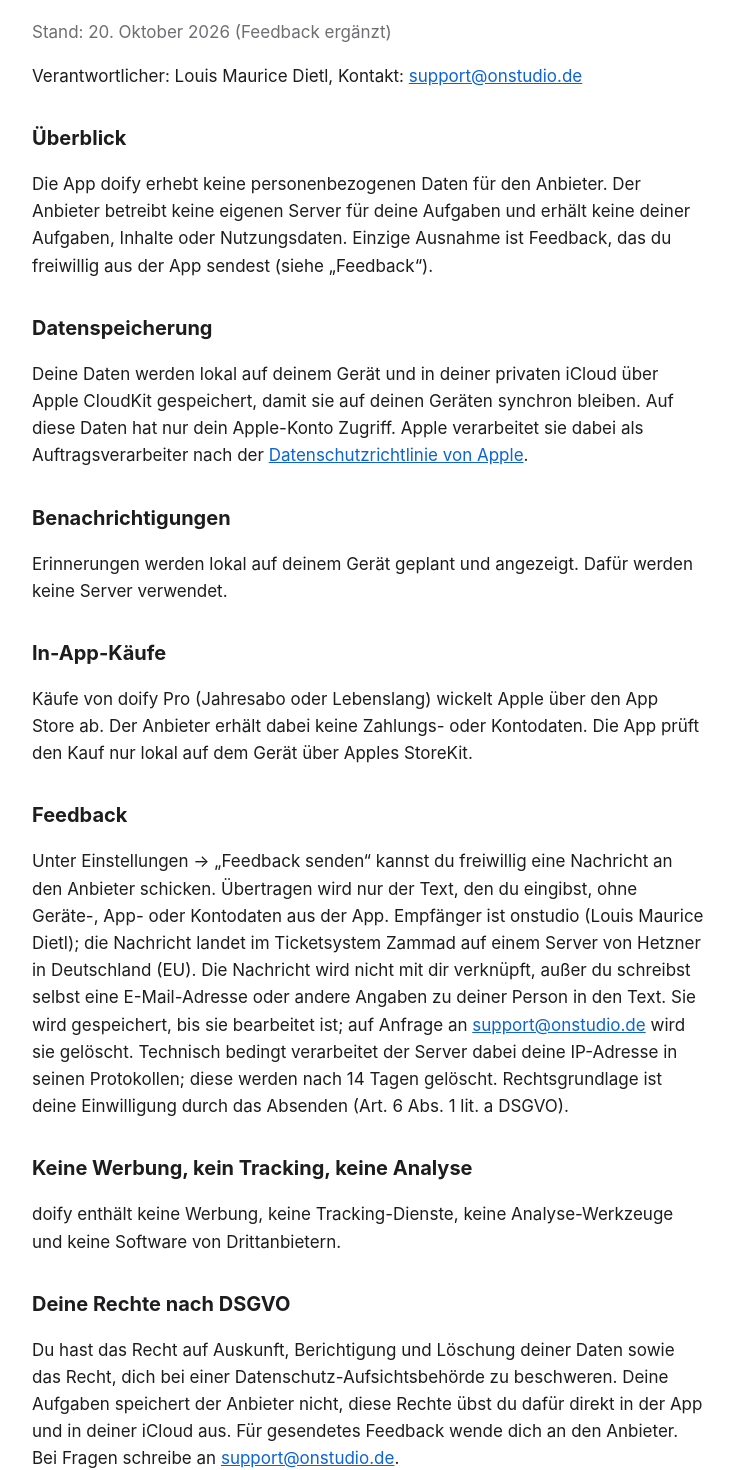
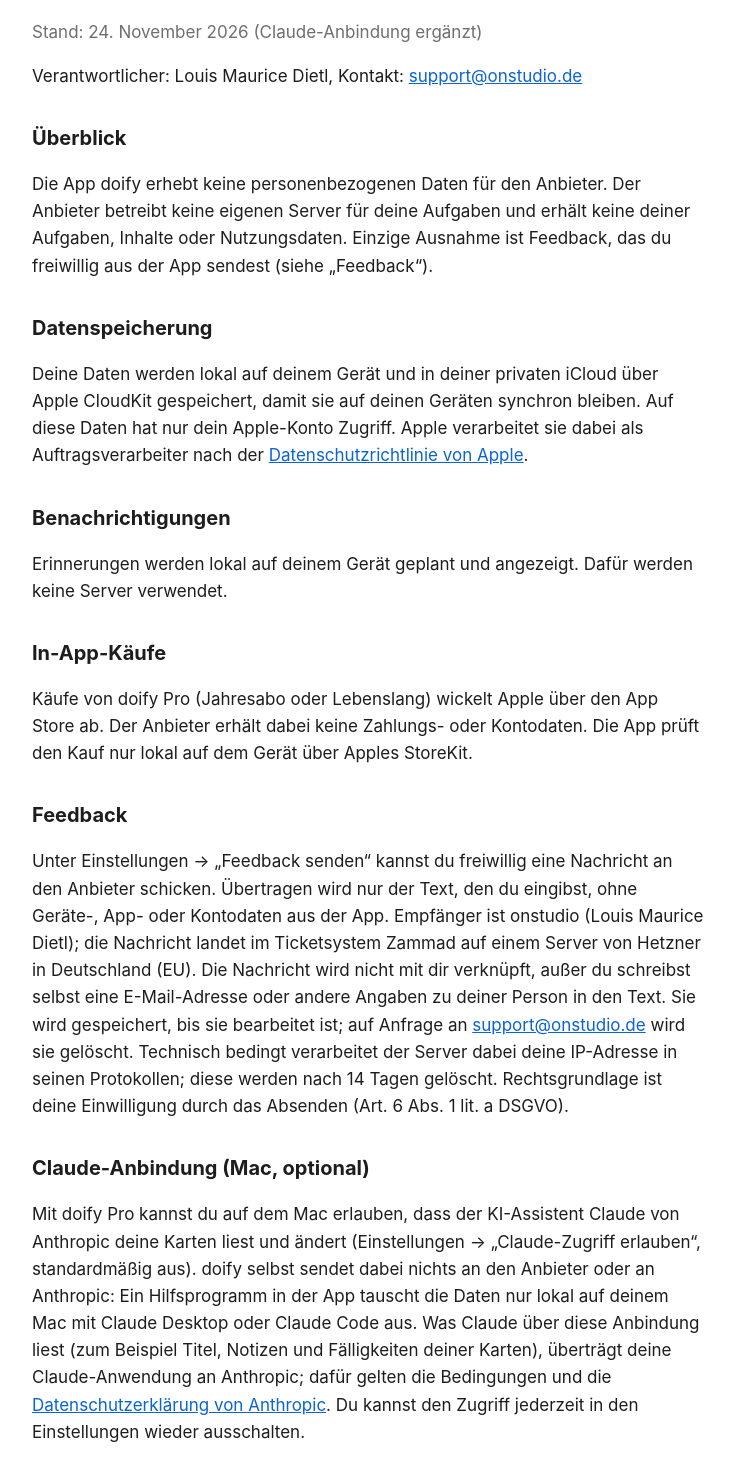
Before and after one commit to onstudiode/doify-site, a plain HTML site: page datenschutz/index.html in a window 1280 px wide. Shown: the part 133-1603 px from the top of the page, without its empty margins (272-1006 px from the left). Drawn offline with Linux system fonts and the light colour scheme.

Commit message:
docs: privacy note for the optional Claude connection on the Mac

```diff
--- a/datenschutz/index.html
+++ b/datenschutz/index.html
@@ -19,7 +19,7 @@ a{color:var(--ac)}.mut{color:var(--mut)}
 <main>
 <p class="lang"><a href="../en/datenschutz/" hreflang="en" lang="en">English</a></p>
 <h1>Datenschutzerklärung</h1>
-<p class="mut">Stand: 20. Oktober 2026 (Feedback ergänzt)</p>
+<p class="mut">Stand: 24. November 2026 (Claude-Anbindung ergänzt)</p>
 <p>Verantwortlicher: Louis Maurice Dietl, Kontakt: <a href="mailto:support@onstudio.de">support@onstudio.de</a></p>
 
 <h2>Überblick</h2>
@@ -37,6 +37,9 @@ a{color:var(--ac)}.mut{color:var(--mut)}
 <h2>Feedback</h2>
 <p>Unter Einstellungen → „Feedback senden“ kannst du freiwillig eine Nachricht an den Anbieter schicken. Übertragen wird nur der Text, den du eingibst, ohne Geräte-, App- oder Kontodaten aus der App. Empfänger ist onstudio (Louis Maurice Dietl); die Nachricht landet im Ticketsystem Zammad auf einem Server von Hetzner in Deutschland (EU). Die Nachricht wird nicht mit dir verknüpft, außer du schreibst selbst eine E-Mail-Adresse oder andere Angaben zu deiner Person in den Text. Sie wird gespeichert, bis sie bearbeitet ist; auf Anfrage an <a href="mailto:support@onstudio.de">support@onstudio.de</a> wird sie gelöscht. Technisch bedingt verarbeitet der Server dabei deine IP-Adresse in seinen Protokollen; diese werden nach 14 Tagen gelöscht. Rechtsgrundlage ist deine Einwilligung durch das Absenden (Art. 6 Abs. 1 lit. a DSGVO).</p>
 
+<h2>Claude-Anbindung (Mac, optional)</h2>
+<p>Mit doify Pro kannst du auf dem Mac erlauben, dass der KI-Assistent Claude von Anthropic deine Karten liest und ändert (Einstellungen → „Claude-Zugriff erlauben“, standardmäßig aus). doify selbst sendet dabei nichts an den Anbieter oder an Anthropic: Ein Hilfsprogramm in der App tauscht die Daten nur lokal auf deinem Mac mit Claude Desktop oder Claude Code aus. Was Claude über diese Anbindung liest (zum Beispiel Titel, Notizen und Fälligkeiten deiner Karten), überträgt deine Claude-Anwendung an Anthropic; dafür gelten die Bedingungen und die <a href="https://www.anthropic.com/legal/privacy">Datenschutzerklärung von Anthropic</a>. Du kannst den Zugriff jederzeit in den Einstellungen wieder ausschalten.</p>
+
 <h2>Keine Werbung, kein Tracking, keine Analyse</h2>
 <p>doify enthält keine Werbung, keine Tracking-Dienste, keine Analyse-Werkzeuge und keine Software von Drittanbietern.</p>
 
```
Also changed, not shown: en/datenschutz/index.html (+4 -1 lines).
